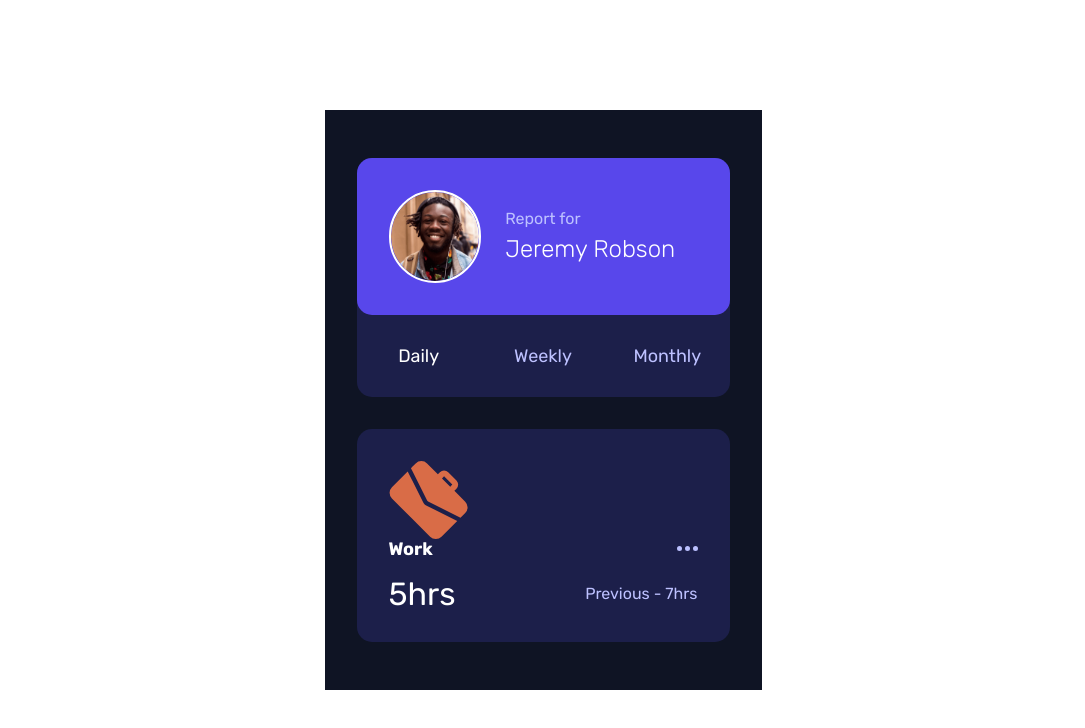
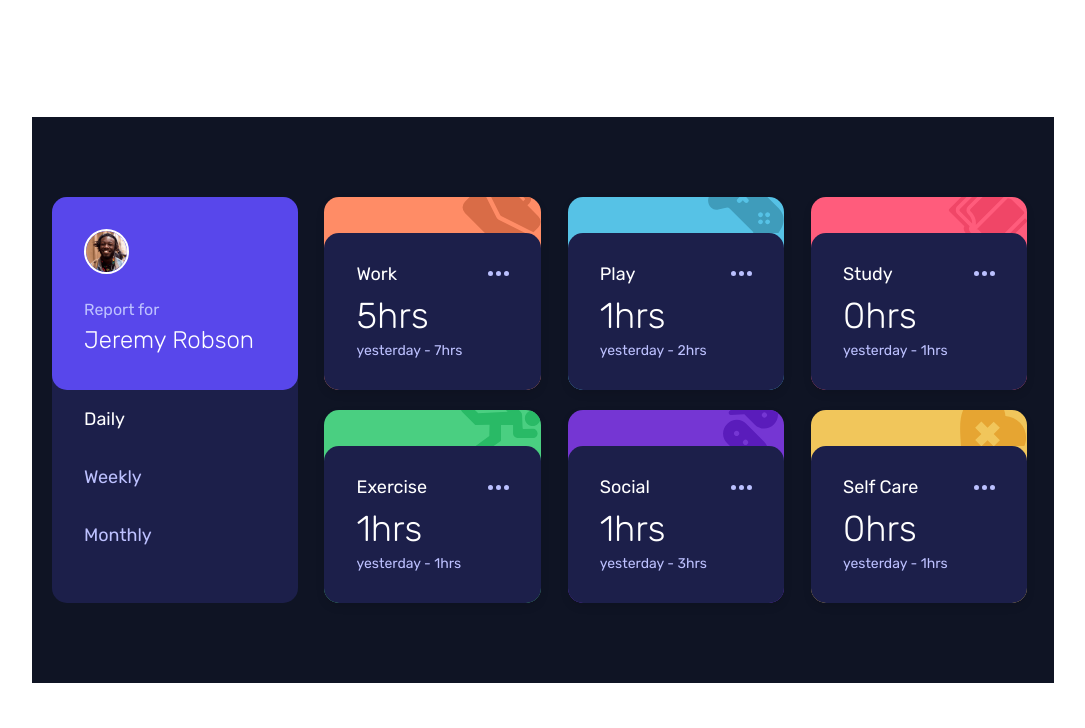
Before and after one commit to Jan-Dev0/14-time-tracking-dashboard, a plain HTML site: page index.html in a window 1280 px wide. Shown: the whole page, without its empty margins (97-1182 px from the left). Drawn offline with Linux system fonts and the light colour scheme.

Commit message:
update projects

```diff
--- a/index.html
+++ b/index.html
@@ -20,7 +20,7 @@
       rel="stylesheet"
     />
     <link rel="stylesheet" href="styles.css" />
-    <script src="main.js"></script>
+    <script src="main.js" defer></script>
   </head>
   <body>
     <main class="dashboard">
@@ -38,47 +38,14 @@
         </div>
         <nav class="dashboard__nav">
           <ul class="dashboard__nav-list">
-            <li class="dashboard__nav-item active">Daily</li>
-            <li class="dashboard__nav-item">Weekly</li>
-            <li class="dashboard__nav-item">Monthly</li>
+            <li class="dashboard__nav-item" data-timeframe="daily">Daily</li>
+            <li class="dashboard__nav-item" data-timeframe="weekly">Weekly</li>
+            <li class="dashboard__nav-item" data-timeframe="monthly">Monthly</li>
           </ul>
         </nav>
       </div>
 
-      <div class="dashboard__content">
-        <article class="dashboard__card dashboard__card--work">
-          <div class="dashboard__card-top">
-            <img src="./images/icon-work.svg" alt="Work icon" class="dashboard__card-icon">
-          </div>
-          <div class="dashboard__card-body">
-            <header class="dashboard__card-header">
-              <h2 class="dashboard__card-title">Work</h2>
-              <img
-                src="./images/icon-ellipsis.svg"
-                alt="Ellipsis icon"
-                class="dashboard__card-ellipses"
-              />
-            </header>
-            <div class="dashboard__card-timeframes">
-              <div class="dashboard__timeframe">
-                <p class="dashboard__timeframe-current">5hrs</p>
-                <p class="dashboard__timeframe-previous">Previous - 7hrs</p>
-              </div>
-              <!--
-              <div class="dashboard__timeframe dashboard__timeframe--weekly">
-                <p class="dashboard__timeframe-current">32hrs</p>
-                <p class="dashboard__timeframe-previous">Previous - 36hrs</p>
-              </div>
-              <div class="dashboard__timeframe dashboard__timeframe--monthly">
-                <p class="dashboard__timeframe-current">103hrs</p>
-                <p class="dashboard__timeframe-previous">Previous - 128hrs</p>
-              </div>
-              -->
-            </div>
-          </div>
-
-        </article>
-      </div>
+      <div class="dashboard__content"></div>
     </main>
   </body>
 </html>
--- a/main.js
+++ b/main.js
@@ -0,0 +1,63 @@
+const url = "data.json";
+const navItems = document.querySelectorAll(".dashboard__nav-item");
+const container = document.querySelector(".dashboard__content");
+
+async function processData(timeframe) {
+  try {
+    const response = await fetch(url);
+    const data = await response.json();
+    Array.from(container.children).forEach((el) => el.remove());
+    data.forEach((item) => {
+      let last;
+      const article = document.createElement("article");
+      const category = item.title.toLowerCase().replace(/\s+/g, "-");
+      article.classList.add("dashboard__card", `dashboard__card--${category}`);
+      if (timeframe === "daily") {
+        last = "yesterday";
+      } else if (timeframe === "weekly") {
+        last = "last week";
+      } else {
+        last = "last month";
+      }
+      article.innerHTML = `
+                  <div class="dashboard__card-top">
+          </div>
+          <div class="dashboard__card-body">
+            <header class="dashboard__card-header">
+              <h2 class="dashboard__card-title">${item.title}</h2>
+              <img
+                src="./images/icon-ellipsis.svg"
+                alt="Ellipsis icon"
+                class="dashboard__card-ellipses"
+              />
+            </header>
+            <div class="dashboard__card-timeframes">
+              <div class="dashboard__timeframe">
+                <p class="dashboard__timeframe-current">${item.timeframes[timeframe].current}hrs</p>
+                <p class="dashboard__timeframe-previous">${last} - ${item.timeframes[timeframe].previous}hrs</p>
+              </div>
+            </div>
+          </div>
+        `;
+      container.append(article);
+    });
+  } catch (error) {
+    console.log("Error: ", error);
+  }
+}
+
+let currentActiveTimeframe = "daily";
+navItems.forEach((item) => {
+  item.addEventListener("click", (e) => {
+    navItems.forEach(btn => btn.classList.remove('active'));
+    e.target.classList.add('active');
+    const timeframe = e.target.dataset.timeframe;
+    if (currentActiveTimeframe !== timeframe) {
+      currentActiveTimeframe = timeframe;
+      processData(timeframe);
+    }
+  });
+});
+
+document.querySelector(`[data-timeframe=${currentActiveTimeframe}]`).classList.add('active');
+processData(currentActiveTimeframe);
--- a/styles.css
+++ b/styles.css
@@ -76,8 +76,8 @@ body {
 }
 .dashboard {
   background-color: var(--very-dark-blue);
-  width: 43.9rem;
-  padding: 4.8rem 3.2rem;
+  max-width: 80%;
+  padding: 8rem 2rem;
   display: flex;
   flex-direction: column;
   gap: 3.2rem;
@@ -99,7 +99,7 @@ body {
   gap: 2.4rem;
 }
 .dashboard__user-avatar {
-  width: 30%;
+  width: 25%;
   height: auto;
   border: 0.2rem solid white;
   border-radius: 100%;
@@ -112,7 +112,7 @@ body {
   font-size: 2.4rem;
 }
 .dashboard__nav-list {
-  padding: 0;
+  padding: 0 3.2rem;
   list-style: none;
   display: flex;
   justify-content: space-evenly;
@@ -121,7 +121,7 @@ body {
   color: var(--pale-blue);
   font-size: 1.8rem;
   text-align: center;
-  padding: 3.2rem 0;
+  padding: 2rem 0;
   cursor: pointer;
   flex: 1;
 }
@@ -133,18 +133,48 @@ body {
 }
 
 /* Card styles */
+.dashboard__content {
+  display: flex;
+  flex-direction: column;
+  gap: 2rem;
+}
 
 .dashboard__card {
+  overflow: hidden;
+  border-radius: 15px;
+  box-shadow: 0 4px 8px rgba(0, 0, 0, 0.1);
+  background-clip: padding-box;
+}
+
+.dashboard__card-top {
+  height: 3.6rem;
+  display: flex;
+}
+
+.dashboard__card-body {
   background-color: var(--dark-blue);
-  padding: 3.2rem;
-  border-radius: 15px;
+  padding: 3.22rem;
+  border-top-left-radius: 15px;
+  border-top-right-radius: 15px;
+}
+.dashboard__card-body:hover {
+  background-color: hsl(236, 41%, 34%);
+}
 
+.dashboard__card-header {
+  display: flex;
+  justify-content: space-between;
+  align-items: center;
 }
 .dashboard__card-title {
   font-size: 1.8rem;
+  font-weight: 400;
+}
+.dashboard__card-ellipses {
+  cursor: pointer;
 }
 .dashboard__card-timeframes {
-  margin-top: 2rem;
+  margin-top: 1.5rem;
 }
 .dashboard__card-header,
 .dashboard__timeframe {
@@ -153,8 +183,91 @@ body {
   align-items: center;
 }
 .dashboard__timeframe-current {
-  font-size: 3.2rem;
+  font-size: 3.6rem;
+  font-weight: 300;
 }
 .dashboard__timeframe-previous {
+  font-size: 1.4rem;
   color: var(--pale-blue);
 }
+.dashboard__card--work {
+  background-color: var(--light-red-work);
+}
+.dashboard__card--work .dashboard__card-top {
+  background-color: var(--light-red-work);
+  background: url(./images/icon-work.svg) no-repeat right;
+}
+.dashboard__card--play {
+  background-color: var(--soft-blue-play);
+}
+.dashboard__card--play .dashboard__card-top {
+  background-color: var(--soft-blue-play);
+  background: url(./images/icon-play.svg) no-repeat right;
+}
+.dashboard__card--study {
+  background-color: var(--light-red-study);
+}
+.dashboard__card--study .dashboard__card-top {
+  background-color: var(--light-red-study);
+  background: url(./images/icon-study.svg) no-repeat right;
+}
+.dashboard__card--exercise {
+  background-color: var(--lime-green-exercise);
+}
+.dashboard__card--exercise .dashboard__card-top {
+  background-color: var(--lime-green-exercise);
+  background: url(./images/icon-exercise.svg) no-repeat right;
+}
+.dashboard__card--social {
+  background-color: var(--violet-social);
+}
+.dashboard__card--social .dashboard__card-top {
+  background-color: var(--violet-social);
+  background: url(./images/icon-social.svg) no-repeat right;
+}
+.dashboard__card--self-care {
+  background-color: var(--soft-orange-self-care);
+}
+.dashboard__card--self-care .dashboard__card-top {
+  background-color: var(--soft-orange-self-care);
+  background: url(./images/icon-self-care.svg) no-repeat right;
+}
+
+/* Break Points */
+/*
+# tablet    ≥ 768px = 48rem
+# desktop	≥ 992px = 62rem
+*/
+
+/* Responisve styles for desktop view */
+@media (min-width: 48rem) {
+  .dashboard {
+    flex-direction: row;
+    gap: 2rem;
+  }
+  .dashboard__header {
+    flex: 1;
+    min-width: 25%;
+  }
+  .dashboard__user {
+    flex-direction: column;
+    align-items: flex-start;
+  }
+  .dashboard__nav-list {
+    flex-direction: column;
+    align-items: flex-start;
+  }
+  .dashboard__content {
+    flex-direction: row;
+    justify-content: space-evenly;
+    flex-wrap: wrap;
+  }
+  .dashboard__card {
+    width: calc(33% - 2rem);
+  }
+  .dashboard__timeframe {
+    flex-direction: column;
+    align-items: flex-start;
+    gap: 1rem;
+  }
+}
```
